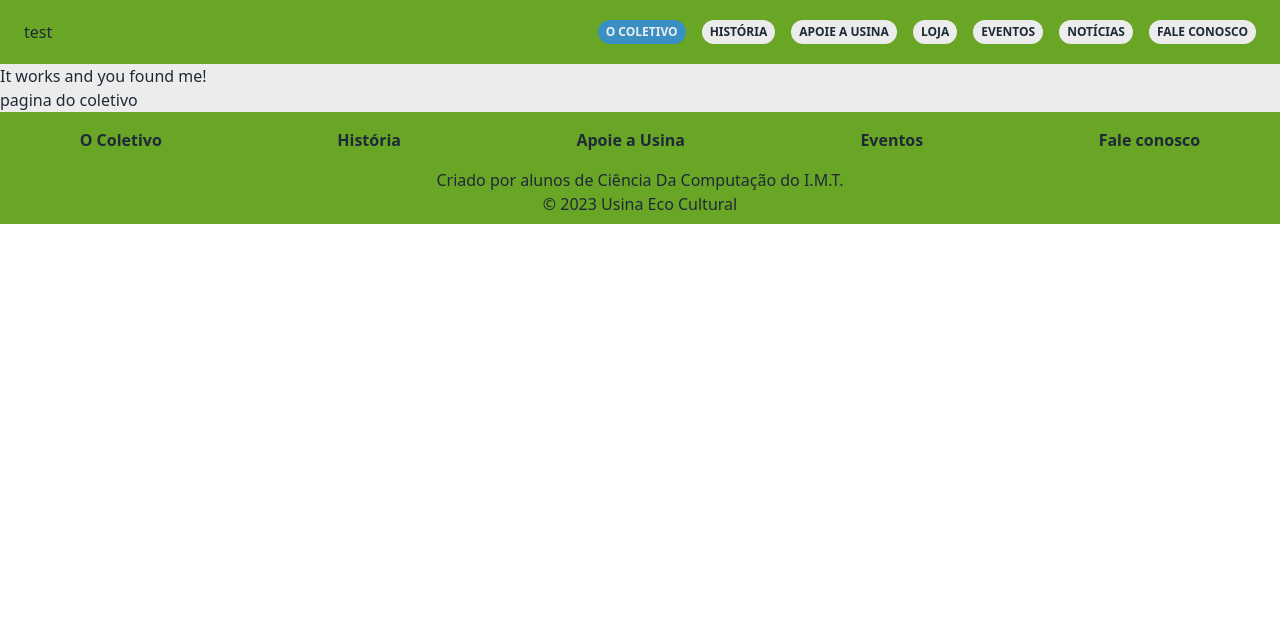
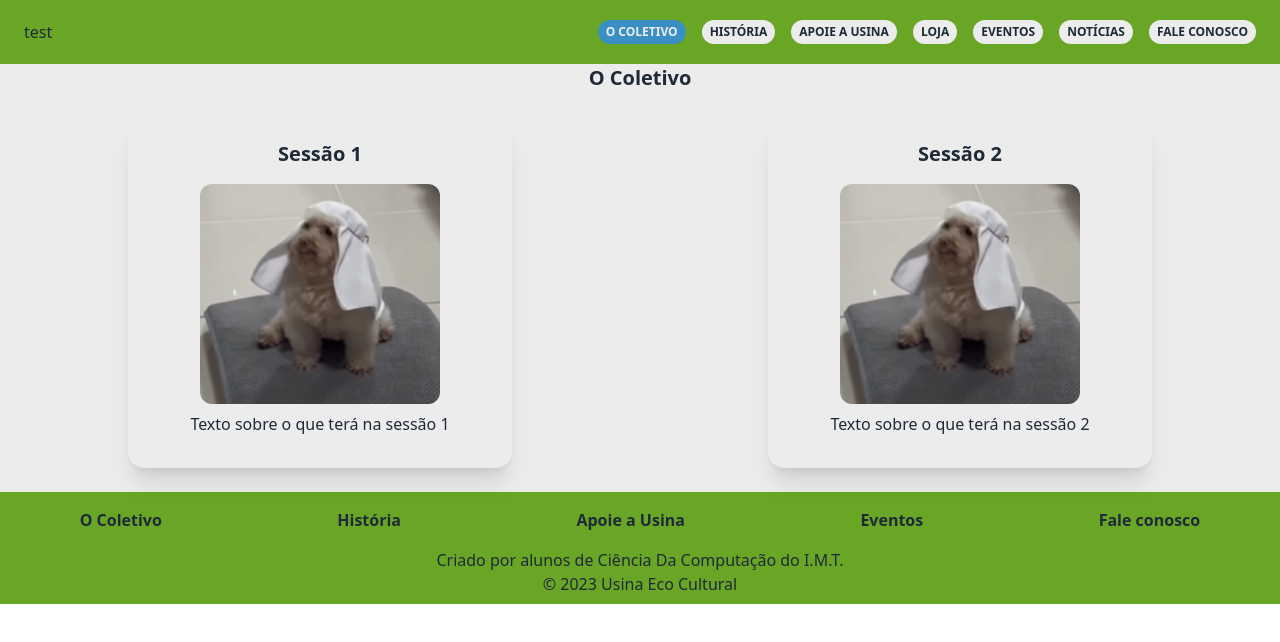
Before and after one commit to CompSci-Squad/projeto_incinerador_front, a React (Vite) app: page /collective in a window 1280 px wide. Shown: the top 642 px of the page. Built offline with nearby package versions, Linux system fonts and the light colour scheme.

Commit message:
feat: create collective page

```diff
--- /dev/null
+++ b/src/components/CollectiveSection/index.tsx
@@ -0,0 +1,34 @@
+import { Link } from 'react-router-dom'
+
+import { ROUTES } from '~/routes/pages-routes'
+
+type CollectiveSectionProps = {
+  title: string
+  image: string
+  text: string
+  path: ROUTES
+}
+
+const CollectiveSection: React.FC<CollectiveSectionProps> = ({
+  title,
+  image,
+  text,
+  path,
+}) => {
+  return (
+    <Link
+      to={path}
+      className="hover card w-96 shadow-xl transition delay-100 ease-in-out hover:bg-gray-300"
+    >
+      <div className="card-body items-center text-center">
+        <h2 className="card-title leading-3">{title}</h2>
+        <figure className="px-10 pt-4">
+          <img src={image} className="rounded-xl" />
+        </figure>
+        <p>{text}</p>
+      </div>
+    </Link>
+  )
+}
+
+export default CollectiveSection
--- a/src/pages/collective/index.tsx
+++ b/src/pages/collective/index.tsx
@@ -1,9 +1,26 @@
+import CollectiveSection from '~/components/CollectiveSection'
+
+import { ROUTES } from '../../routes/pages-routes'
+
 const Collective = () => {
   return (
-    <>
-      <h1>It works and you found me!</h1>
-      <p>pagina do coletivo</p>
-    </>
+    <main>
+      <div className="flex justify-center text-xl font-black">O Coletivo</div>
+      <section className="flex justify-around py-6">
+        <CollectiveSection
+          title="Sessão 1"
+          path={ROUTES.COLLECTIVES1}
+          text="Texto sobre o que terá na sessão 1"
+          image="/images/cachorro_arabe.jpeg"
+        />
+        <CollectiveSection
+          title="Sessão 2"
+          path={ROUTES.COLLECTIVES2}
+          text="Texto sobre o que terá na sessão 2"
+          image="/images/cachorro_arabe.jpeg"
+        />
+      </section>
+    </main>
   )
 }
 
```
